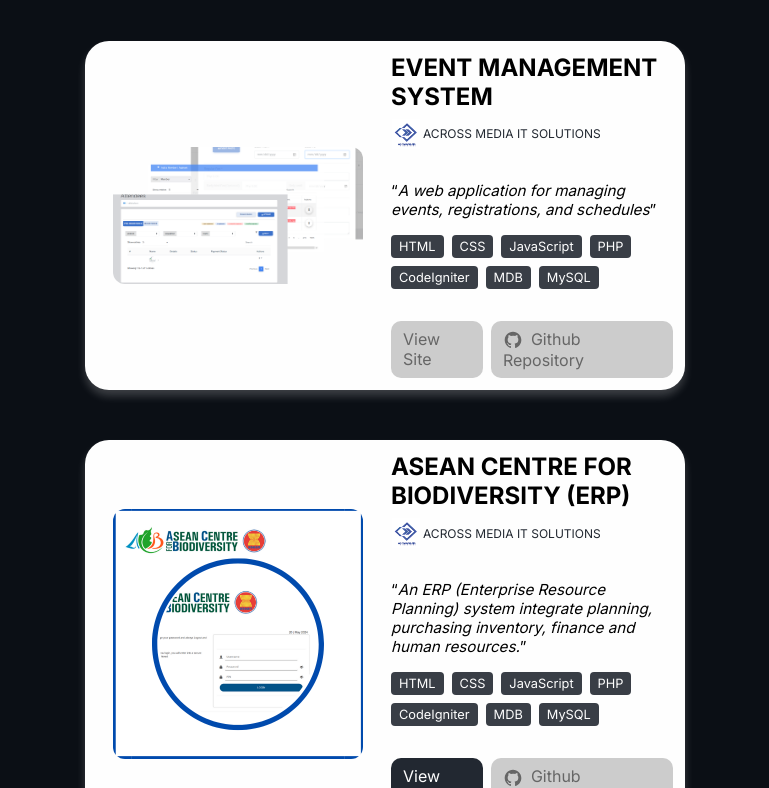
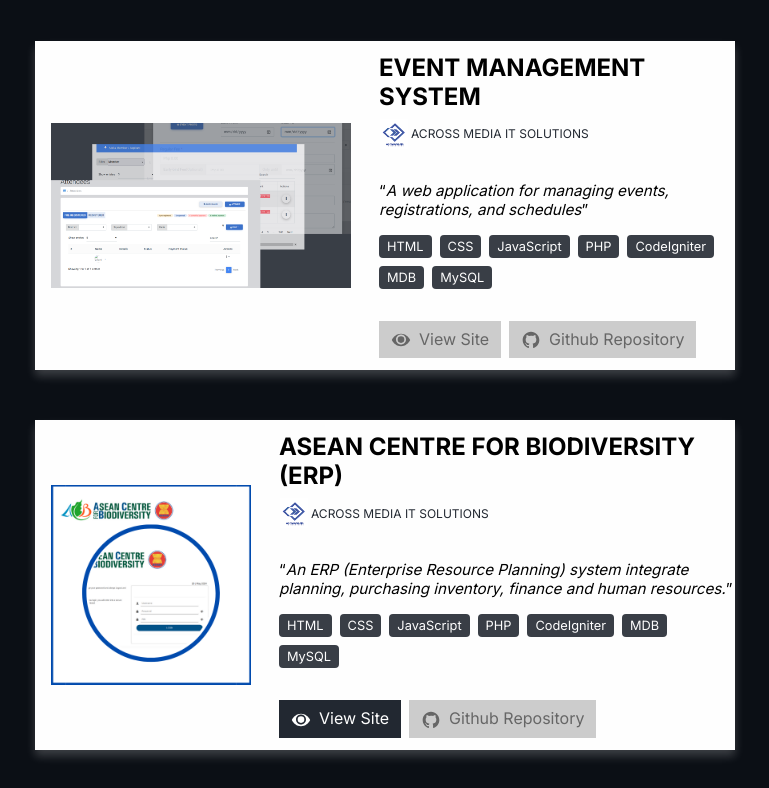
Before and after one commit to RedReddit07/my-portfolio, a React (Vite) app: page / in a window 1280 px wide. Shown: the part 920-1708 px from the top of the page, without its empty margins (255-1024 px from the left). Built offline with nearby package versions, Linux system fonts and the light colour scheme.

Commit message:
Portfolio Update

```diff
--- a/src/assets/styles/Contact.css
+++ b/src/assets/styles/Contact.css
@@ -13,7 +13,7 @@
   text-align: center;
   background-color: var(--header-color);
   border-top:9px dashed var(--primary-color);
-  border-radius: 0 0 24px 24px;
+  /* border-radius: 0 0 24px 24px; */
 }
 
 .connect-card h3 {
--- a/src/assets/styles/Project.css
+++ b/src/assets/styles/Project.css
@@ -21,7 +21,7 @@
     flex-wrap: wrap;
     justify-content: center;
     gap: 50px;
-    margin-bottom: 10rem;
+    margin-bottom: 5rem;
 }
 
 
--- a/src/assets/styles/TechStack.css
+++ b/src/assets/styles/TechStack.css
@@ -25,7 +25,7 @@
   height:50px;
   cursor: pointer;
   transition: transform 0.3s ease;
-  box-shadow: 0 6px 9px rgba(110, 110, 110, 0.1);
+  /* box-shadow: 0 6px 9px rgba(110, 110, 110, 0.1); */
 }
 
 .tech-item:hover {
--- a/src/components/cards/Card.css
+++ b/src/components/cards/Card.css
@@ -3,23 +3,23 @@
 .project-card {
   overflow: hidden;
   background-color: var(--header-color);
-  max-width: 600px;
+  max-width: 700px;
   height: auto;
   display: flex;
   justify-content: center;
   align-items: center;
   flex-direction: row;
-  padding: 12px;
+  padding: 12px 0 12px 0;
   box-shadow: 0 6px 9px rgba(255, 255, 255, 0.2);
-  border-radius: 24px;
+  /* border-radius: 12px; */
 }
 
 .project-image {
-  width: 250px;
-  height: auto;
+  max-width: 300px;
+  max-height: 200px;
   object-fit: contain;
   margin: 1rem;
-  border-radius: 12px;
+  background-color: var(--secondary-color);
 }
 
 .project-content {
@@ -87,7 +87,8 @@
   text-decoration: none;
   padding: 8px 12px;
   transition: background 0.3s ease;
-  border-radius: 10px;
+  /* border-radius: 10px; */
+  width: max-content;
 }
 
 .project-button:hover {
--- a/src/components/cards/Card.jsx
+++ b/src/components/cards/Card.jsx
@@ -44,10 +44,31 @@ export default function ProjectCard({
               rel="noopener noreferrer"
               className="project-button"
             >
+    <svg
+      xmlns="http://www.w3.org/2000/svg"
+      width="20"
+      height="20"
+      viewBox="0 0 24 24"
+      fill="currentColor"
+      style={{ verticalAlign: "middle", marginRight: "8px" }}
+    >
+      <path d="M12 4.5C7 4.5 2.73 8.11 1 12c1.73 3.89 6 7.5 11 7.5s9.27-3.61 11-7.5c-1.73-3.89-6-7.5-11-7.5zm0 13c-3.31 0-6-2.69-6-6s2.69-6 6-6 6 2.69 6 6-2.69 6-6 6zm0-10a4 4 0 100 8 4 4 0 000-8z"/>
+    </svg>
               View Site
             </a>
           ) : (
-            <span className="project-button disabled">View Site</span>
+            <span className="project-button disabled">
+    <svg
+      xmlns="http://www.w3.org/2000/svg"
+      width="20"
+      height="20"
+      viewBox="0 0 24 24"
+      fill="currentColor"
+      style={{ verticalAlign: "middle", marginRight: "8px" }}
+    >
+      <path d="M12 4.5C7 4.5 2.73 8.11 1 12c1.73 3.89 6 7.5 11 7.5s9.27-3.61 11-7.5c-1.73-3.89-6-7.5-11-7.5zm0 13c-3.31 0-6-2.69-6-6s2.69-6 6-6 6 2.69 6 6-2.69 6-6 6zm0-10a4 4 0 100 8 4 4 0 000-8z"/>
+    </svg>
+              View Site</span>
           )}
 
           {githubLink ? (
--- a/src/components/navbar/NavBar.css
+++ b/src/components/navbar/NavBar.css
@@ -87,6 +87,7 @@
   height: 50px;
   width: auto;
   object-fit: contain;
+  margin-right: 2rem;
 }
 
 .logo-circles {
@@ -101,7 +102,6 @@
 .logo-circles > div {
   height: 15px;
   width: 15px;
-  border-radius: 50%;
 }
 
 #circle1 {
--- a/src/layout/ProjectLayout.jsx
+++ b/src/layout/ProjectLayout.jsx
@@ -13,6 +13,8 @@ import TFOE from "./../assets/images/TFOE.png";
 import GMS from "./../assets/images/GMS.png";
 import RUTGERS from "./../assets/images/RUTGERS.png";
 import SF1 from "./../assets/images/SF1.png";
+import MPP from "./../assets/images/MPP.png";
+import rf_logo from "./../assets/icons/RF - Black.ico";
 
 export default function Project(){
   const projects = [
@@ -100,7 +102,7 @@ export default function Project(){
         "An online web application for Sorsogon Pilot Elementary Teachers to manage their class grades and report cards.",
       imageUrl: GMS,
       projectLink: "",
-      githubLink: "",
+      githubLink: "https://github.com/RedReddit07/grades-management-system",
       companyName: "Computer Communication Development Institute",
       companyLogo: ccdi_logo,
       techStack: ["HTML", "CSS", "JavaScript", "PHP", "Bootstrap", "MySQL"],
@@ -126,6 +128,16 @@ export default function Project(){
       companyLogo: dbtc_logo,
       techStack: ["VB.NET", "MSAccess"],
     },
+    {
+      title: "My Personal Portfolio",
+      description: "A personal portfolio website to showcase my projects and skills.",
+      imageUrl: MPP,
+      projectLink: "",
+      githubLink: "https://github.com/RedReddit07/my-portfolio",
+      companyName: "My Portfolio",
+      companyLogo: rf_logo,
+      techStack: ["HTML", "CSS", "ReactJS"],
+    },
   ];
 
   return (
```
Also changed, not shown: src/assets/images/MPP.png (added).
